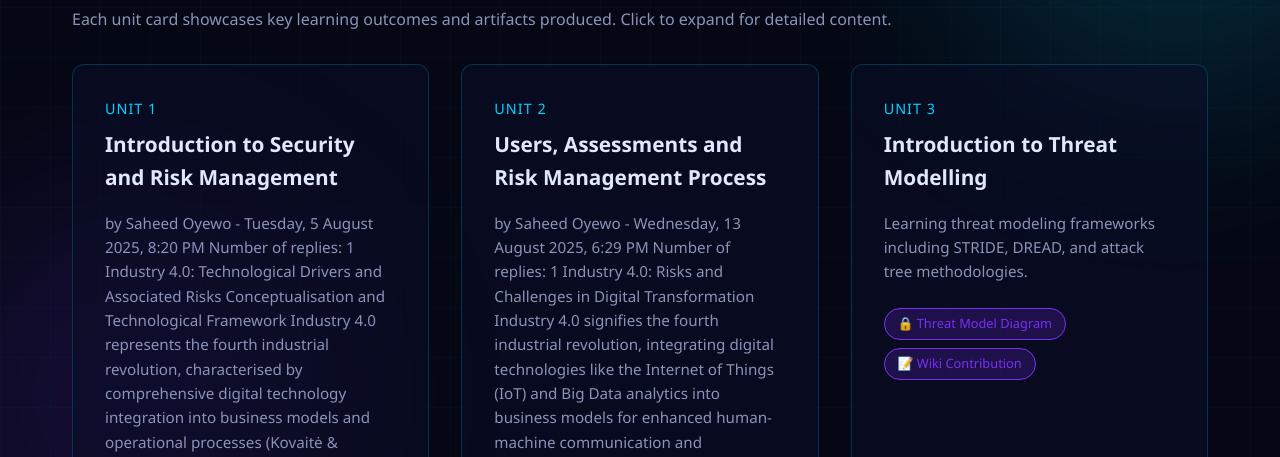
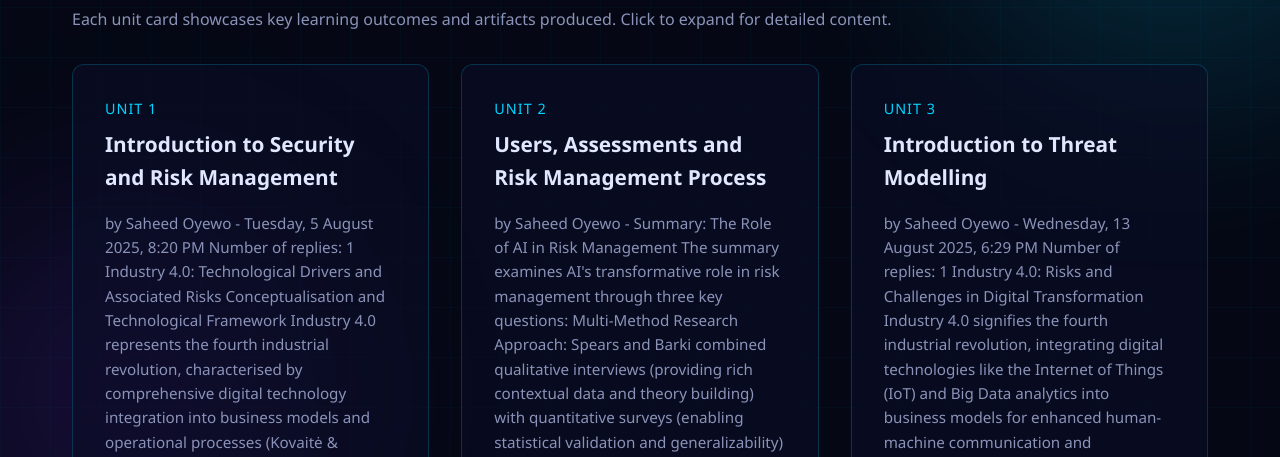
Before and after one commit to Profjd-so25686/Security_Risk_Management, a plain HTML site: page index.html in a window 1280 px wide. Both pictures are taken after a click on the button "UNITS & ARTEFACTS". Shown: the part 343-800 px from the top of the page. Drawn offline with Linux system fonts and the light colour scheme.

Commit message:
Update index.html

```diff
--- a/index.html
+++ b/index.html
@@ -524,6 +524,19 @@ Kovaitė, K. & Stankevičienė, J. (2019) 'Risks of digitalisation of business m
                 <div class="unit-card">
                     <div class="unit-number">Unit 2</div>
                     <h3 class="unit-title">Users, Assessments and Risk Management Process</h3>
+                    <p class="unit-content">by Saheed Oyewo -
+Summary: The Role of AI in Risk Management
+The summary examines AI's transformative role in risk management through three key questions:
+Multi-Method Research Approach: Spears and Barki combined qualitative interviews (providing rich contextual data and theory building) with quantitative surveys (enabling statistical validation and generalizability) to comprehensively study user participation in information security risk management.
+AI-Enhanced Risk Prediction: AI-powered analytics transform reactive risk management into proactive frameworks through early warning systems, predictive modeling, and anomaly detection. It supports business continuity via real-time monitoring, automated response, scenario simulation, and optimized resource allocation.
+Multiple AI Technologies Integration: Beyond NLP, integrating diverse AI technologies (computer vision, machine learning, graph neural networks, reinforcement learning) enables holistic risk identification across cybersecurity, operational, and financial domains. This multi-modal approach improves accuracy, reduces bias, and addresses complex interdependencies in dynamic corporate environments.</p>
+                    <span class="artifact-badge">📄 Seminar Notes</span>
+
+                </div>
+
+                <div class="unit-card">
+                    <div class="unit-number">Unit 3</div>
+                    <h3 class="unit-title">Introduction to Threat Modelling</h3>
                     <p class="unit-content">by Saheed Oyewo - Wednesday, 13 August 2025, 6:29 PM
 Number of replies: 1
 Industry 4.0: Risks and Challenges in Digital Transformation
@@ -550,17 +563,9 @@ NHS England (2023) NHS England business continuity management toolkit case study
 
 Oztemel, E. & Gursev, S. (2020) ‘Literature review of Industry 4.0 and related technologies’, Journal of Intelligent Manufacturing, 31(1), pp. 127–182.
 
-Sanchez, D.O.M. (2019) ‘Sustainable development challenges and risks of Industry 4.0: A literature review’, in 2019 Global IoT Summit (GIoTS). IEEE, pp. 1–6. Available at: https://ieeexplore.ieee.org/abstract/document/8766414/ (Accessed: 13 August 2025).</p>
-                    <span class="artifact-badge">📄 Discussion Forum- Summary Post</span>
+Sanchez, D.O.M. (2019) ‘Sustainable development challenges and risks of Industry 4.0: A literature review’, in 2019 Global IoT Summit (GIoTS). IEEE, pp. 1–6. Available at: https://ieeexplore.ieee.org/abstract/document/8766414/ (Accessed: 13 August 2025)</p>
+                    <span class="artifact-badge">🔒 Discussion Forum- Summary Post</span>
 
-                </div>
-
-                <div class="unit-card">
-                    <div class="unit-number">Unit 3</div>
-                    <h3 class="unit-title">Introduction to Threat Modelling</h3>
-                    <p class="unit-content">Learning threat modeling frameworks including STRIDE, DREAD, and attack tree methodologies.</p>
-                    <span class="artifact-badge">🔒 Threat Model Diagram</span>
-                    <span class="artifact-badge">📝 Wiki Contribution</span>
                 </div>
 
                 <div class="unit-card">
```
